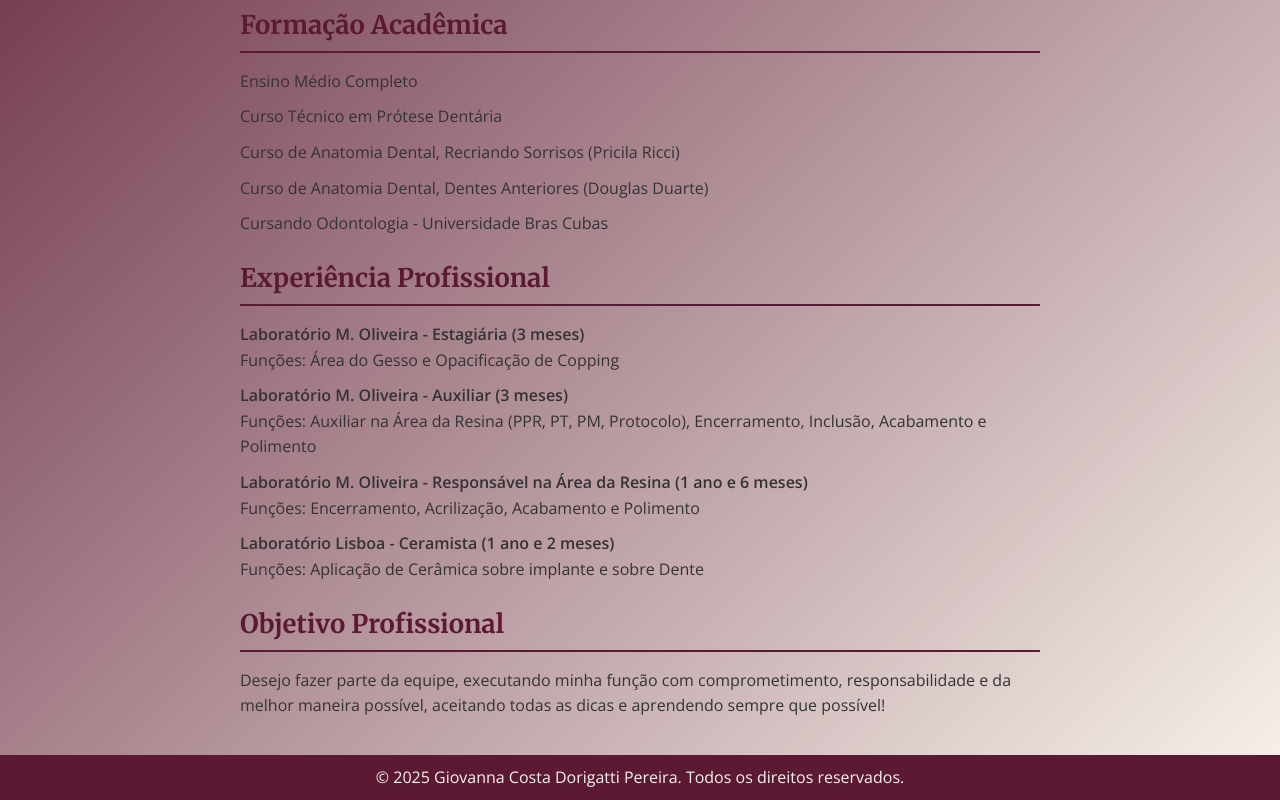
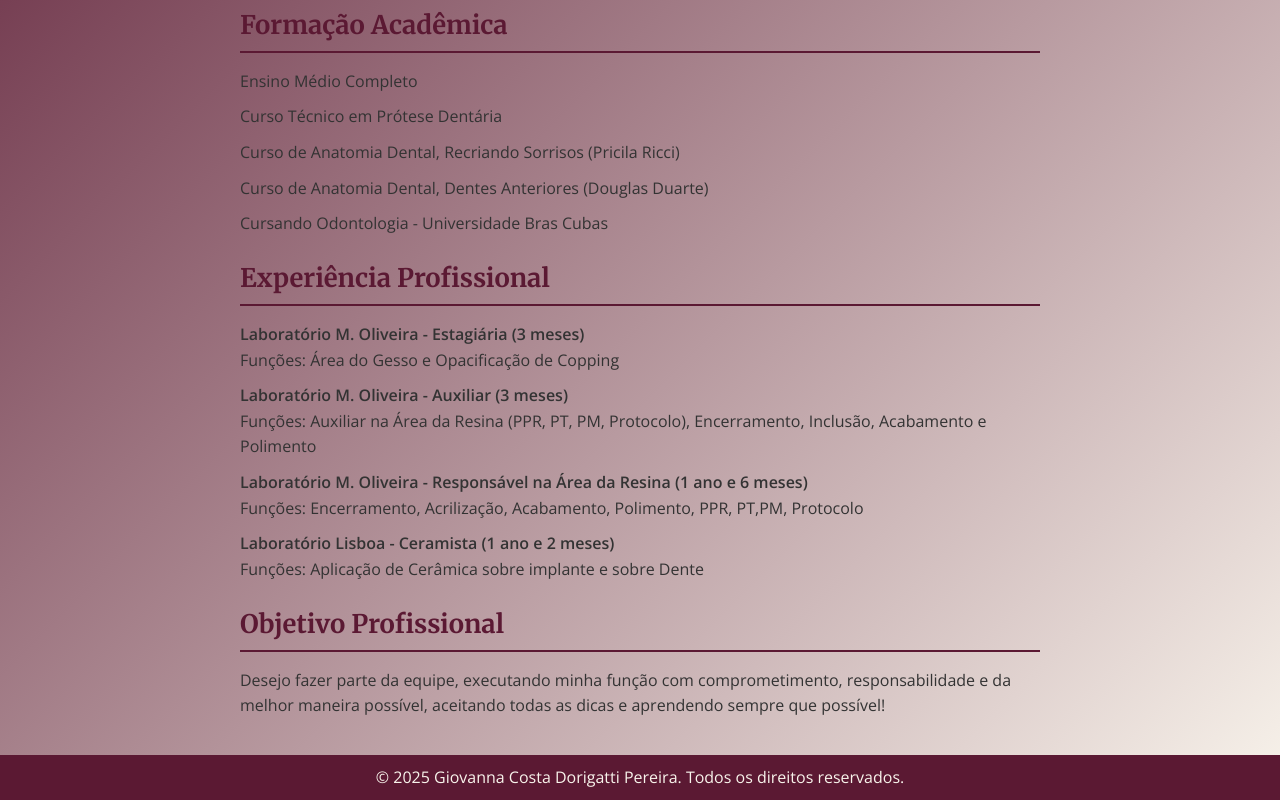
Before and after one commit to Micael-H/curriculoGdp, a plain HTML site: page index.html in a window 1280 px wide. Shown: the part 444-1244 px from the top of the page. Drawn offline with nearby package versions, Linux system fonts and the light colour scheme; a script that the page names is missing.

Commit message:
Update index.html

```diff
--- a/index.html
+++ b/index.html
@@ -38,7 +38,7 @@
         <li><strong>Laboratório M. Oliveira - Auxiliar (3 meses)</strong><br>
           Funções: Auxiliar na Área da Resina (PPR, PT, PM, Protocolo), Encerramento, Inclusão, Acabamento e Polimento</li>
         <li><strong>Laboratório M. Oliveira - Responsável na Área da Resina (1 ano e 6 meses)</strong><br>
-          Funções: Encerramento, Acrilização, Acabamento e Polimento</li>
+          Funções: Encerramento, Acrilização, Acabamento, Polimento, PPR, PT,PM, Protocolo</li>
         <li><strong>Laboratório Lisboa - Ceramista (1 ano e 2 meses)</strong><br>
           Funções: Aplicação de Cerâmica sobre implante e sobre Dente</li>
       </ul>
```
